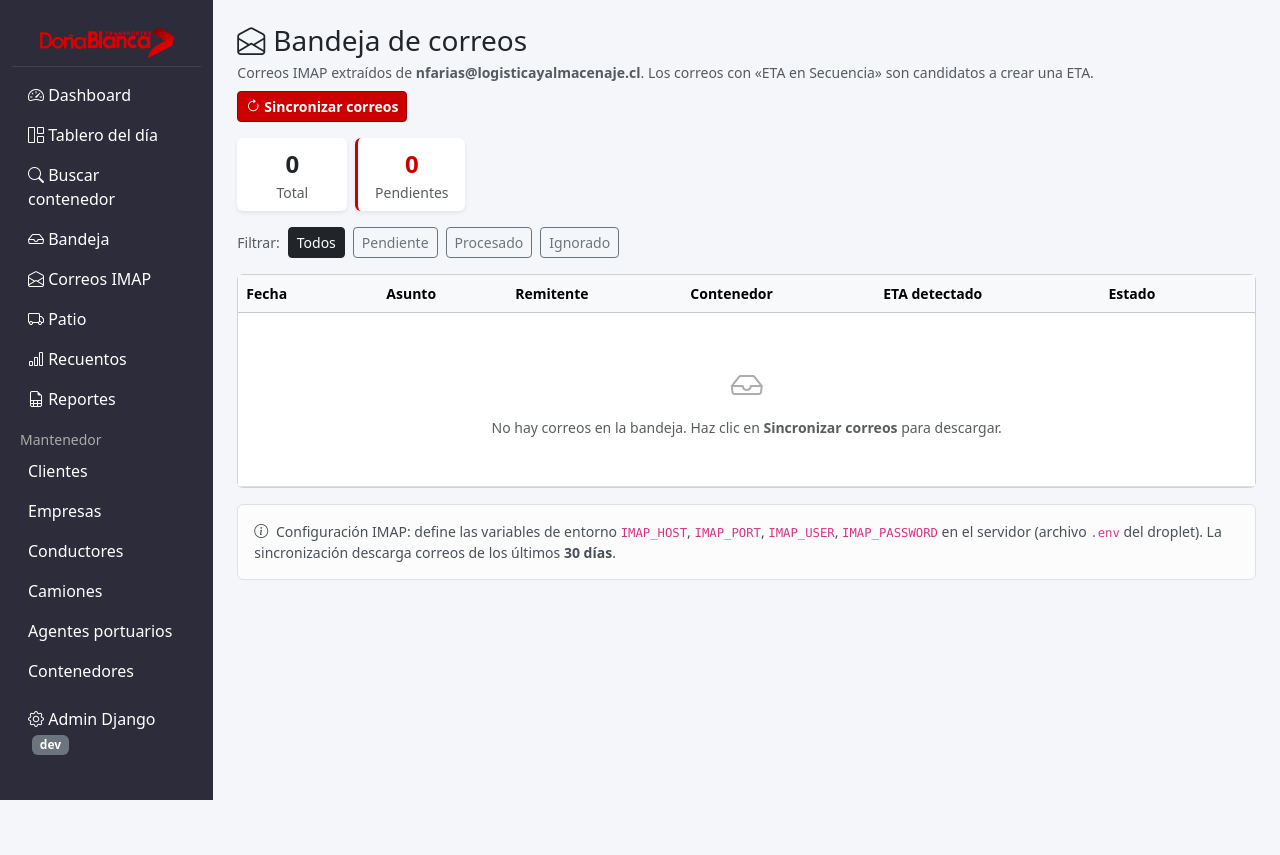
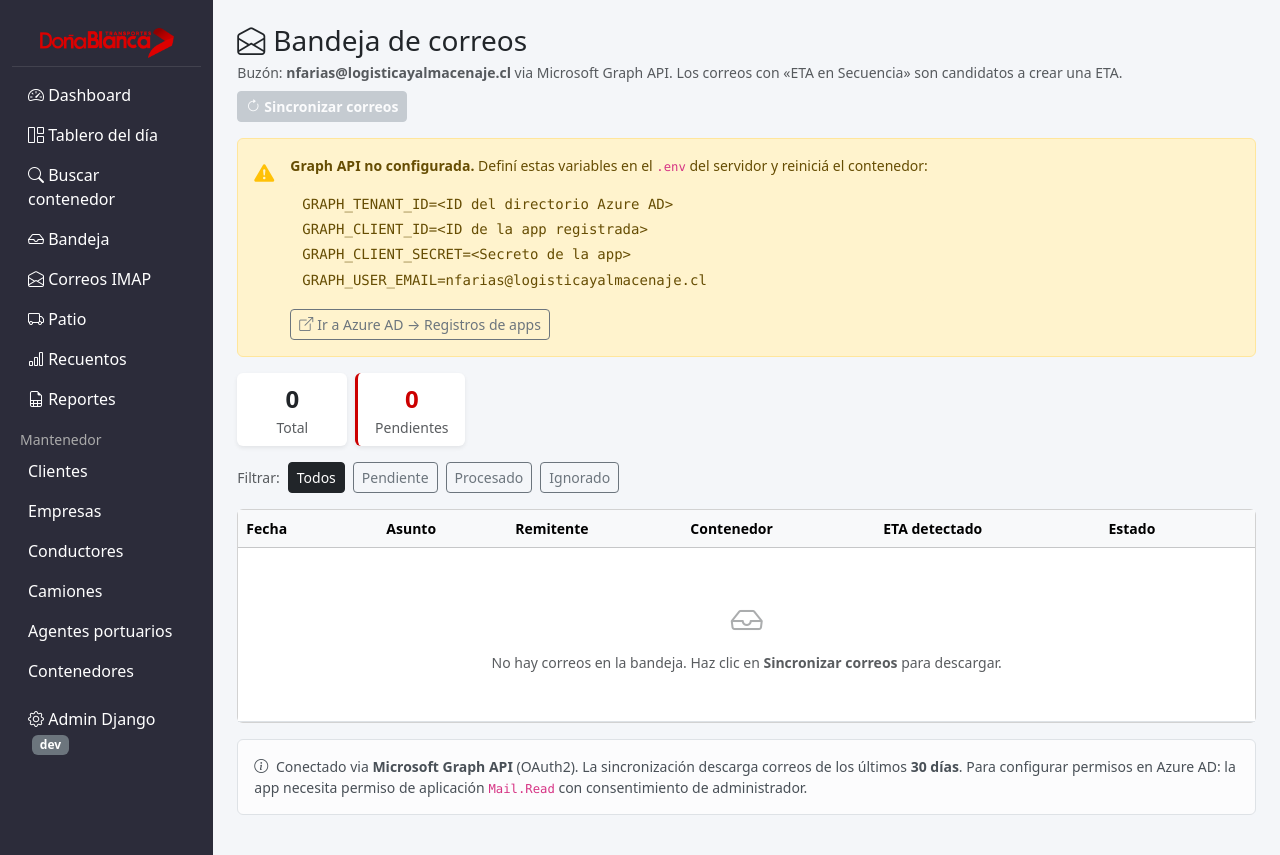
Before and after one commit to Amoyadev/estibapplafragua, a Django app: page /correos/ in a window 1280 px wide. Shown: the part 62-917 px from the top of the page. Before the commit the page ends 862 px from the top, so only its background shows below. Run offline with Django 5.2, Linux system fonts and the light colour scheme; the visitor is signed in with stand-in values (Sample User, id 1); data that the repository does not hold is empty.

Commit message:
feat: migrar IMAP a Microsoft Graph API (OAuth2 client credentials)

```diff
--- a/apps/comunicaciones/templates/comunicaciones/bandeja_correos.html
+++ b/apps/comunicaciones/templates/comunicaciones/bandeja_correos.html
@@ -7,23 +7,45 @@
     <div>
         <h3 class="mb-1"><i class="bi bi-envelope-open me-2"></i>Bandeja de correos</h3>
         <p class="text-muted small mb-0">
-            Correos IMAP extraídos de <strong>{{ imap_user }}</strong>.
+            Buzón: <strong>{{ graph_user }}</strong> via Microsoft Graph API.
             Los correos con «ETA en Secuencia» son candidatos a crear una ETA.
         </p>
     </div>
     <div class="d-flex gap-2 align-items-center">
-        {# Sync button — solo Admin #}
         {% if user|en_grupo:"Administrador" %}
         <form method="post" action="{% url 'comunicaciones:sincronizar' %}">
             {% csrf_token %}
             <button class="btn btn-sm fw-semibold text-white"
-                    style="background:#CC0000; border-color:#990000;">
+                    {% if not graph_ok %}disabled title="Graph API no configurada"{% endif %}
+                    style="background:{% if graph_ok %}#CC0000{% else %}#adb5bd{% endif %};
+                           border-color:{% if graph_ok %}#990000{% else %}#adb5bd{% endif %};">
                 <i class="bi bi-arrow-clockwise me-1"></i>Sincronizar correos
             </button>
         </form>
         {% endif %}
     </div>
 </div>
+
+{# Aviso de configuración Graph API #}
+{% if user|en_grupo:"Administrador" and not graph_ok %}
+<div class="alert alert-warning d-flex gap-3 align-items-start mb-3">
+    <i class="bi bi-exclamation-triangle-fill fs-5 mt-1 text-warning"></i>
+    <div class="small">
+        <strong>Graph API no configurada.</strong>
+        Definí estas variables en el <code>.env</code> del servidor y reiniciá el contenedor:
+        <div class="mt-2 font-monospace" style="background:#fff3cd;padding:.5rem .75rem;border-radius:.4rem;line-height:1.8;">
+            GRAPH_TENANT_ID=&lt;ID del directorio Azure AD&gt;<br>
+            GRAPH_CLIENT_ID=&lt;ID de la app registrada&gt;<br>
+            GRAPH_CLIENT_SECRET=&lt;Secreto de la app&gt;<br>
+            GRAPH_USER_EMAIL={{ graph_user }}
+        </div>
+        <a href="https://portal.azure.com/#view/Microsoft_AAD_RegisteredApps/ApplicationsListBlade"
+           target="_blank" class="btn btn-sm btn-outline-secondary mt-2">
+            <i class="bi bi-box-arrow-up-right me-1"></i>Ir a Azure AD → Registros de apps
+        </a>
+    </div>
+</div>
+{% endif %}
 
 {# Resumen de estado #}
 <div class="row g-2 mb-3">
@@ -148,14 +170,13 @@
     </div>
 </div>
 
-{# Nota config IMAP #}
 {% if user|en_grupo:"Administrador" %}
 <div class="alert alert-light border mt-3 small">
     <i class="bi bi-info-circle me-1"></i>
-    Configuración IMAP: define las variables de entorno
-    <code>IMAP_HOST</code>, <code>IMAP_PORT</code>, <code>IMAP_USER</code>, <code>IMAP_PASSWORD</code>
-    en el servidor (archivo <code>.env</code> del droplet).
-    La sincronización descarga correos de los últimos <strong>30 días</strong>.
+    Conectado via <strong>Microsoft Graph API</strong> (OAuth2).
+    La sincronización descarga correos de los últimos <strong>{{ IMAP_DIAS|default:"30" }} días</strong>.
+    Para configurar permisos en Azure AD: la app necesita permiso de aplicación <code>Mail.Read</code>
+    con consentimiento de administrador.
 </div>
 {% endif %}
 
--- a/apps/comunicaciones/views.py
+++ b/apps/comunicaciones/views.py
@@ -1,8 +1,19 @@
-"""Vistas de la bandeja de correos IMAP — Estibapp."""
-import email
-import imaplib
+"""Vistas de la bandeja de correos — Estibapp.
+
+Método de sincronización: Microsoft Graph API (OAuth2 client credentials).
+El flujo IMAP con Basic Auth fue deshabilitado por Microsoft en octubre 2022.
+
+Variables de entorno requeridas (en .env del droplet):
+    GRAPH_TENANT_ID      ID del tenant Azure AD (directorio)
+    GRAPH_CLIENT_ID      ID de la app registrada en Azure AD
+    GRAPH_CLIENT_SECRET  Secreto de la app
+    GRAPH_USER_EMAIL     Buzón a leer (ej. nfarias@logisticayalmacenaje.cl)
+    IMAP_DIAS            Ventana de búsqueda en días (default 30)
+"""
+import os
 import re
-from email.header import decode_header
+
+import requests as http_requests
 
 from django.contrib import messages
 from django.shortcuts import get_object_or_404, redirect, render
@@ -12,127 +23,123 @@ from apps.operaciones.permissions import ROL_ADMIN, ROL_COORDINADOR, en_grupos
 
 from .models import CorreoETA
 
-# ── Configuración IMAP (variables de entorno en producción) ──────────────────
-import os
+# ── Configuración Graph API ───────────────────────────────────────────────────
+GRAPH_TENANT_ID     = os.environ.get("GRAPH_TENANT_ID", "")
+GRAPH_CLIENT_ID     = os.environ.get("GRAPH_CLIENT_ID", "")
+GRAPH_CLIENT_SECRET = os.environ.get("GRAPH_CLIENT_SECRET", "")
+GRAPH_USER_EMAIL    = os.environ.get(
+    "GRAPH_USER_EMAIL",
+    os.environ.get("IMAP_USER", "nfarias@logisticayalmacenaje.cl"),
+)
+IMAP_DIAS = int(os.environ.get("IMAP_DIAS", "30"))
 
-IMAP_HOST     = os.environ.get("IMAP_HOST",  "outlook.office365.com")
-IMAP_PORT     = int(os.environ.get("IMAP_PORT", "993"))
-IMAP_USER     = os.environ.get("IMAP_USER",  "nfarias@logisticayalmacenaje.cl")
-IMAP_PASSWORD = os.environ.get("IMAP_PASSWORD", "")
-IMAP_FOLDER   = os.environ.get("IMAP_FOLDER", "INBOX")
-IMAP_DIAS     = int(os.environ.get("IMAP_DIAS", "30"))  # ventana de búsqueda
+GRAPH_CONFIGURADO = all([GRAPH_TENANT_ID, GRAPH_CLIENT_ID, GRAPH_CLIENT_SECRET])
 
 
-# ── Helpers ───────────────────────────────────────────────────────────────────
-
-def _decode_header_str(raw):
-    """Decodifica un header de correo (puede estar en base64/QP)."""
-    parts = decode_header(raw or "")
-    resultado = []
-    for part, enc in parts:
-        if isinstance(part, bytes):
-            resultado.append(part.decode(enc or "utf-8", errors="replace"))
-        else:
-            resultado.append(str(part))
-    return " ".join(resultado).strip()
-
-
-def _get_body(msg):
-    """Extrae el cuerpo en texto plano del mensaje."""
-    if msg.is_multipart():
-        for part in msg.walk():
-            ct = part.get_content_type()
-            cd = str(part.get("Content-Disposition", ""))
-            if ct == "text/plain" and "attachment" not in cd:
-                charset = part.get_content_charset() or "utf-8"
-                return part.get_payload(decode=True).decode(charset, errors="replace")
-    payload = msg.get_payload(decode=True)
-    if payload:
-        charset = msg.get_content_charset() or "utf-8"
-        return payload.decode(charset, errors="replace")
-    return ""
-
+# ── Helpers de parseo ─────────────────────────────────────────────────────────
 
 def _parse_campo(cuerpo, patron):
-    """Busca el primer grupo del patrón (case-insensitive) en el cuerpo."""
     m = re.search(patron, cuerpo, re.IGNORECASE)
     return m.group(1).strip() if m else ""
 
 
-def _fetch_imap():
+def _limpiar_html(html):
+    """Elimina tags HTML y colapsa espacios."""
+    texto = re.sub(r"<[^>]+>", " ", html or "")
+    return re.sub(r"\s+", " ", texto).strip()
+
+
+# ── Lógica Graph API ──────────────────────────────────────────────────────────
+
+def _get_access_token():
+    """Obtiene token OAuth2 via client_credentials para Graph API."""
+    url = f"https://login.microsoftonline.com/{GRAPH_TENANT_ID}/oauth2/v2.0/token"
+    resp = http_requests.post(url, data={
+        "grant_type":    "client_credentials",
+        "client_id":     GRAPH_CLIENT_ID,
+        "client_secret": GRAPH_CLIENT_SECRET,
+        "scope":         "https://graph.microsoft.com/.default",
+    }, timeout=15)
+    resp.raise_for_status()
+    return resp.json()["access_token"]
+
+
+def _fetch_graph():
     """
-    Conecta al buzón IMAP, descarga correos de los últimos IMAP_DIAS días
-    y guarda los nuevos en CorreoETA.  Retorna el número de registros nuevos.
+    Lee correos del buzón via Microsoft Graph API y guarda los nuevos en CorreoETA.
+    Retorna el número de registros nuevos.
     """
     from datetime import datetime, timedelta, timezone as dt_tz
 
-    mail = imaplib.IMAP4_SSL(IMAP_HOST, IMAP_PORT)
-    mail.login(IMAP_USER, IMAP_PASSWORD)
-    mail.select(IMAP_FOLDER)
+    token = _get_access_token()
+    headers = {"Authorization": f"Bearer {token}", "Accept": "application/json"}
 
-    # Fecha límite en formato que IMAP entiende: "07-Jun-2026"
-    desde = (datetime.now(dt_tz.utc) - timedelta(days=IMAP_DIAS)).strftime("%d-%b-%Y")
-    _, ids = mail.search(None, f'SINCE "{desde}" NOT DELETED')
+    desde = (
+        datetime.now(dt_tz.utc) - timedelta(days=IMAP_DIAS)
+    ).strftime("%Y-%m-%dT%H:%M:%SZ")
+
+    url = (
+        f"https://graph.microsoft.com/v1.0/users/{GRAPH_USER_EMAIL}/messages"
+        f"?$filter=receivedDateTime ge {desde}"
+        f"&$select=id,subject,from,receivedDateTime,body,isRead"
+        f"&$top=50&$orderby=receivedDateTime desc"
+    )
 
     nuevos = 0
-    for num in ids[0].split():
-        _, data = mail.fetch(num, "(RFC822)")
-        raw = data[0][1]
-        msg = email.message_from_bytes(raw)
+    while url:
+        resp = http_requests.get(url, headers=headers, timeout=20)
+        resp.raise_for_status()
+        data = resp.json()
 
-        msg_id  = msg.get("Message-ID", "").strip() or f"_no_id_{num.decode()}"
-        asunto  = _decode_header_str(msg.get("Subject", ""))
-        de_raw  = _decode_header_str(msg.get("From", ""))
-        date_str = msg.get("Date", "")
+        for msg in data.get("value", []):
+            msg_id = msg.get("id", "")
+            if not msg_id or CorreoETA.objects.filter(msg_id=msg_id).exists():
+                continue
 
-        # Parsear fecha
-        try:
-            from email.utils import parsedate_to_datetime
-            fecha_correo = parsedate_to_datetime(date_str)
-            if timezone.is_naive(fecha_correo):
-                fecha_correo = timezone.make_aware(fecha_correo)
-        except Exception:
-            fecha_correo = timezone.now()
+            asunto    = msg.get("subject", "") or ""
+            de_raw    = (msg.get("from") or {}).get("emailAddress", {}).get("address", "")
+            fecha_str = msg.get("receivedDateTime", "")
+            cuerpo_raw = (msg.get("body") or {}).get("content", "")
+            cuerpo    = _limpiar_html(cuerpo_raw)
 
-        # Saltar si ya existe
-        if CorreoETA.objects.filter(msg_id=msg_id).exists():
-            continue
+            # Parsear fecha ISO
+            try:
+                fecha_correo = datetime.fromisoformat(fecha_str.replace("Z", "+00:00"))
+            except Exception:
+                fecha_correo = timezone.now()
 
-        cuerpo = _get_body(msg)
+            es_eta = any(
+                k in asunto.upper()
+                for k in ("ETA EN SECUENCIA", "ETA SECUENCIA", "ETA", "SECUENCIA")
+            )
 
-        # Parsear campos solo si es un correo de ETA
-        es_eta = any(
-            k in asunto.upper()
-            for k in ("ETA EN SECUENCIA", "ETA SECUENCIA", "ETA", "SECUENCIA")
-        )
+            numero_eta        = _parse_campo(cuerpo, r"ETA[:\s#]+([A-Z0-9\-]+)") if es_eta else ""
+            cliente_nombre    = _parse_campo(cuerpo, r"Cliente[:\s]+(.+?)[\r\n]") if es_eta else ""
+            puerto            = _parse_campo(cuerpo, r"Puerto[:\s]+(.+?)[\r\n]")  if es_eta else ""
+            m_cont            = re.search(r"[A-Z]{4}[0-9]{7}", cuerpo)
+            contenedor_codigo = m_cont.group(0) if m_cont else ""
 
-        numero_eta        = _parse_campo(cuerpo, r"ETA[:\s#]+([A-Z0-9\-]+)") if es_eta else ""
-        cliente_nombre    = _parse_campo(cuerpo, r"Cliente[:\s]+(.+?)[\r\n]") if es_eta else ""
-        puerto            = _parse_campo(cuerpo, r"Puerto[:\s]+(.+?)[\r\n]")  if es_eta else ""
-        contenedor_codigo = re.search(r"[A-Z]{4}[0-9]{7}", cuerpo)
-        contenedor_codigo = contenedor_codigo.group(0) if contenedor_codigo else ""
+            CorreoETA.objects.create(
+                msg_id=msg_id,
+                asunto=asunto,
+                remitente=de_raw,
+                fecha_correo=fecha_correo,
+                numero_eta=numero_eta,
+                cliente_nombre=cliente_nombre,
+                puerto=puerto,
+                contenedor_codigo=contenedor_codigo,
+                cuerpo=cuerpo[:8000],
+            )
+            nuevos += 1
 
-        CorreoETA.objects.create(
-            msg_id=msg_id,
-            asunto=asunto,
-            remitente=de_raw,
-            fecha_correo=fecha_correo,
-            numero_eta=numero_eta,
-            cliente_nombre=cliente_nombre,
-            puerto=puerto,
-            contenedor_codigo=contenedor_codigo,
-            cuerpo=cuerpo[:8000],  # limitar tamaño
-        )
-        nuevos += 1
+        url = data.get("@odata.nextLink")  # paginación automática
 
-    mail.logout()
     return nuevos
 
 
-# ── Vistas ─────────────────────────────────────────────────────────────────────
+# ── Vistas ────────────────────────────────────────────────────────────────────
 
 def bandeja_correos(request):
-    """Muestra la bandeja de correos IMAP extraídos."""
     if not en_grupos(request.user, [ROL_ADMIN, ROL_COORDINADOR]):
         return redirect("login")
 
@@ -141,48 +148,49 @@ def bandeja_correos(request):
     if estado_filtro:
         qs = qs.filter(estado=estado_filtro)
 
-    correos = qs[:100]
-    total   = CorreoETA.objects.count()
+    correos    = qs[:100]
+    total      = CorreoETA.objects.count()
     pendientes = CorreoETA.objects.filter(estado=CorreoETA.Estado.PENDIENTE).count()
 
     return render(request, "comunicaciones/bandeja_correos.html", {
-        "correos":       correos,
-        "total":         total,
-        "pendientes":    pendientes,
-        "estado_filtro": estado_filtro,
-        "estados":       CorreoETA.Estado.choices,
-        "imap_user":     IMAP_USER,
+        "correos":        correos,
+        "total":          total,
+        "pendientes":     pendientes,
+        "estado_filtro":  estado_filtro,
+        "estados":        CorreoETA.Estado.choices,
+        "graph_user":     GRAPH_USER_EMAIL,
+        "graph_ok":       GRAPH_CONFIGURADO,
     })
 
 
 def sincronizar_correos(request):
-    """Dispara la sincronización IMAP y redirige a la bandeja."""
     if not en_grupos(request.user, [ROL_ADMIN]):
         messages.error(request, "Solo el administrador puede sincronizar correos.")
         return redirect("comunicaciones:bandeja")
+
     if request.method == "POST":
-        if not IMAP_PASSWORD:
+        if not GRAPH_CONFIGURADO:
             messages.warning(
                 request,
-                "Contraseña IMAP no configurada. "
-                "Define la variable de entorno IMAP_PASSWORD en el servidor."
+                "Graph API no configurada. Definí GRAPH_TENANT_ID, "
+                "GRAPH_CLIENT_ID y GRAPH_CLIENT_SECRET en el .env del servidor."
             )
         else:
             try:
-                n = _fetch_imap()
+                n = _fetch_graph()
                 messages.success(
                     request,
                     f"Sincronización completada: {n} correo(s) nuevo(s) descargado(s)."
                 )
-            except imaplib.IMAP4.error as exc:
-                messages.error(request, f"Error IMAP: {exc}")
+            except http_requests.HTTPError as exc:
+                messages.error(request, f"Error HTTP Graph API: {exc}")
             except Exception as exc:
                 messages.error(request, f"Error inesperado: {exc}")
+
     return redirect("comunicaciones:bandeja")
 
 
 def marcar_correo(request, pk):
-    """Cambia el estado de un correo (PROCESADO / IGNORADO)."""
     if not en_grupos(request.user, [ROL_ADMIN, ROL_COORDINADOR]):
         return redirect("login")
     correo = get_object_or_404(CorreoETA, pk=pk)
@@ -196,7 +204,6 @@ def marcar_correo(request, pk):
 
 
 def ver_correo(request, pk):
-    """Muestra el cuerpo completo de un correo."""
     if not en_grupos(request.user, [ROL_ADMIN, ROL_COORDINADOR]):
         return redirect("login")
     correo = get_object_or_404(CorreoETA, pk=pk)
@@ -218,7 +225,6 @@ def crear_eta_desde_correo(request, pk):
 
     correo = get_object_or_404(CorreoETA, pk=pk)
 
-    # Intentar match automático desde los campos parseados
     cliente_match = None
     contenedor_match = None
     if correo.cliente_nombre:
@@ -231,11 +237,11 @@ def crear_eta_desde_correo(request, pk):
         )
 
     if request.method == "POST":
-        numero       = request.POST.get("numero", "").strip()
-        cliente_id   = request.POST.get("cliente")
-        agente_id    = request.POST.get("agente")
+        numero        = request.POST.get("numero", "").strip()
+        cliente_id    = request.POST.get("cliente")
+        agente_id     = request.POST.get("agente")
         contenedor_id = request.POST.get("contenedor")
-        fecha_str    = request.POST.get("fecha", "")
+        fecha_str     = request.POST.get("fecha", "")
 
         errores = []
         if not numero:
@@ -262,10 +268,7 @@ def crear_eta_desde_correo(request, pk):
                 )
                 correo.estado = CorreoETA.Estado.PROCESADO
                 correo.save(update_fields=["estado"])
-                messages.success(
-                    request,
-                    f"ETA {eta.numero} creada exitosamente desde correo.",
-                )
+                messages.success(request, f"ETA {eta.numero} creada exitosamente desde correo.")
                 return redirect("operaciones:eta_detalle", pk=eta.pk)
             except Exception as exc:
                 errores.append(f"Error al crear la ETA: {exc}")
@@ -274,13 +277,13 @@ def crear_eta_desde_correo(request, pk):
             messages.error(request, e)
 
     ctx = {
-        "correo":          correo,
-        "clientes":        Cliente.objects.all().order_by("nombre"),
-        "agentes":         AgentePortuario.objects.all().order_by("nombre"),
-        "contenedores":    Contenedor.objects.all().order_by("codigo"),
-        "cliente_match":   cliente_match,
+        "correo":           correo,
+        "clientes":         Cliente.objects.all().order_by("nombre"),
+        "agentes":          AgentePortuario.objects.all().order_by("nombre"),
+        "contenedores":     Contenedor.objects.all().order_by("codigo"),
+        "cliente_match":    cliente_match,
         "contenedor_match": contenedor_match,
-        "hoy":             timezone.now().date().isoformat(),
-        "numero_sugerido": correo.numero_eta or "",
+        "hoy":              timezone.now().date().isoformat(),
+        "numero_sugerido":  correo.numero_eta or "",
     }
     return render(request, "comunicaciones/crear_eta_desde_correo.html", ctx)
--- a/requirements.txt
+++ b/requirements.txt
@@ -5,3 +5,4 @@ django-environ==0.11.2
 gunicorn==23.0.0
 whitenoise==6.8.2
 openpyxl==3.1.5
+requests==2.32.3
```
